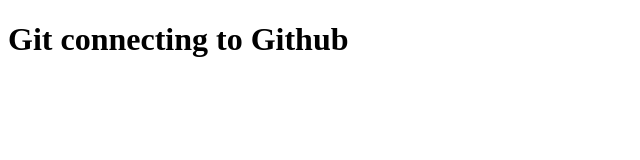
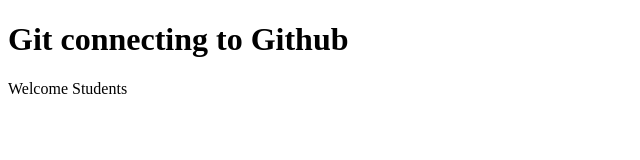
Before and after one commit to Jerry-harsha/Git-Progress, a plain HTML site: page index.html in a window 1280 px wide. Shown: the whole page, without its empty margins (0-640 px from the left). Drawn offline with Linux system fonts and the light colour scheme.

Commit message:
"Welcome students"

```diff
--- a/index.html
+++ b/index.html
@@ -7,5 +7,6 @@
 </head>
 <body>
     <h1>Git connecting to Github</h1>
+    <p>Welcome Students</p>
 </body>
 </html>
```
